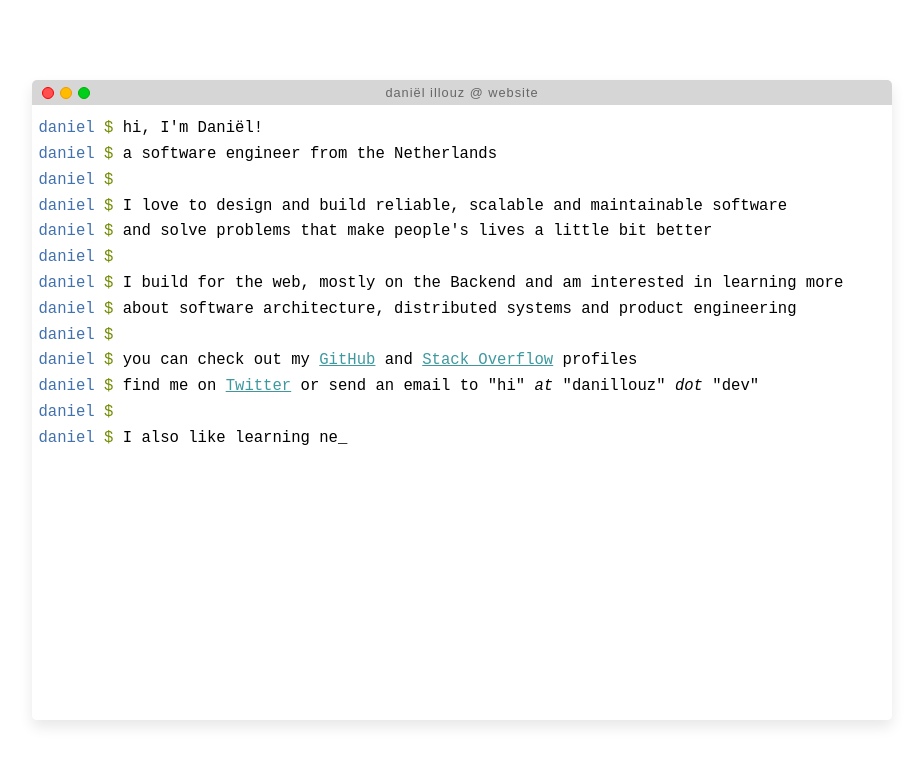
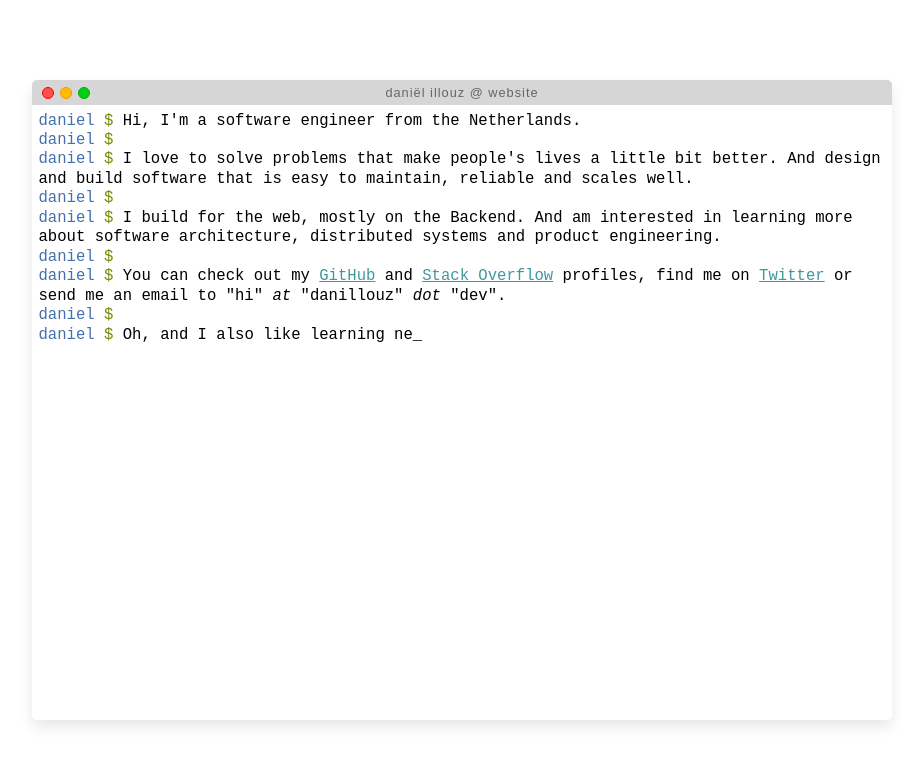
Before and after one commit to danillouz/danillouz.dev, a website built with Parcel: page src/index.html in a window 1280 px wide. Shown: the whole page, without its empty margins (178-1101 px from the left). Built offline with nearby package versions, Linux system fonts and the light colour scheme.

Commit message:
Modify main text and tweak line height

```diff
--- a/src/index.css
+++ b/src/index.css
@@ -98,10 +98,11 @@ a {
 }
 
 .screen p {
-  margin: 0.5em 0;
+  margin: 0;
   position: relative;
   font-size: 1.2em;
   font-family: monospace;
+  line-height: 1.25;
 }
 
 .prompt::before {
--- a/src/index.html
+++ b/src/index.html
@@ -27,12 +27,7 @@
         <div class="screen">
           <p>
             <span class="prompt"></span>
-            hi, I'm Daniël!
-          </p>
-
-          <p>
-            <span class="prompt"></span>
-            a software engineer from the Netherlands
+            Hi, I'm a software engineer from the Netherlands.
           </p>
 
           <p>
@@ -41,13 +36,9 @@
 
           <p>
             <span class="prompt"></span>
-            I love to design and build reliable, scalable and maintainable
-            software
-          </p>
-
-          <p>
-            <span class="prompt"></span>
-            and solve problems that make people's lives a little bit better
+            I love to solve problems that make people's lives a little bit
+            better. And design and build software that is easy to maintain,
+            reliable and scales well.
           </p>
 
           <p>
@@ -56,14 +47,9 @@
 
           <p>
             <span class="prompt"></span>
-            I build for the web, mostly on the Backend and am interested in
-            learning more
-          </p>
-
-          <p>
-            <span class="prompt"></span>
-            about software architecture, distributed systems and product
-            engineering
+            I build for the web, mostly on the Backend. And am interested in
+            learning more about software architecture, distributed systems and
+            product engineering.
           </p>
 
           <p>
@@ -72,7 +58,7 @@
 
           <p>
             <span class="prompt"></span>
-            you can check out my
+            You can check out my
             <a href="https://github.com/danillouz" target="_blank">GitHub</a>
             and
             <a
@@ -80,14 +66,9 @@
               target="_blank"
               >Stack Overflow</a
             >
-            profiles
-          </p>
-
-          <p>
-            <span class="prompt"></span>
-            find me on
+            profiles, find me on
             <a href="https://twitter.com/danillouz" target="_blank">Twitter</a>
-            or send an email to "hi" <i>at</i> "danillouz" <i>dot</i> "dev"
+            or send me an email to "hi" <i>at</i> "danillouz" <i>dot</i> "dev".
           </p>
 
           <p>
@@ -96,7 +77,7 @@
 
           <p>
             <span class="prompt"></span>
-            I also like
+            Oh, and I also like
             <span id="typed-text"></span><span id="cursor">_</span>
           </p>
         </div>
--- a/src/index.js
+++ b/src/index.js
@@ -1,23 +1,29 @@
 const THINGS_I_LIKE = [
   'learning new things',
   'working with an amazing team',
+  'to keep pushing myself',
   'Node.js',
   'operating what I build',
   'pizza',
   'Go',
   'sharing knowledge',
-  'building things people love',
+  'to build things people love',
   'ReactJS',
+  'to understand why a problem needs to be solved',
   'ice cream',
   'Rust',
-  'bringing out the best in the people around me',
+  'to bring out the best in the people around me',
   'serverless technologies, like AWS Lambda',
   'salsa dancing',
+  'listening to people',
   'having an open mind',
   'reading books',
   'tweaking the color scheme of my terminal',
   'sleeping',
-  'making crosswind landings'
+  'to have strong opinions, but hold them weakly',
+  'making crosswind landings',
+  'taking charge',
+  'to learn from my mistakes'
 ];
 
 const DEFAULT_TIMING = 3e3;
```
